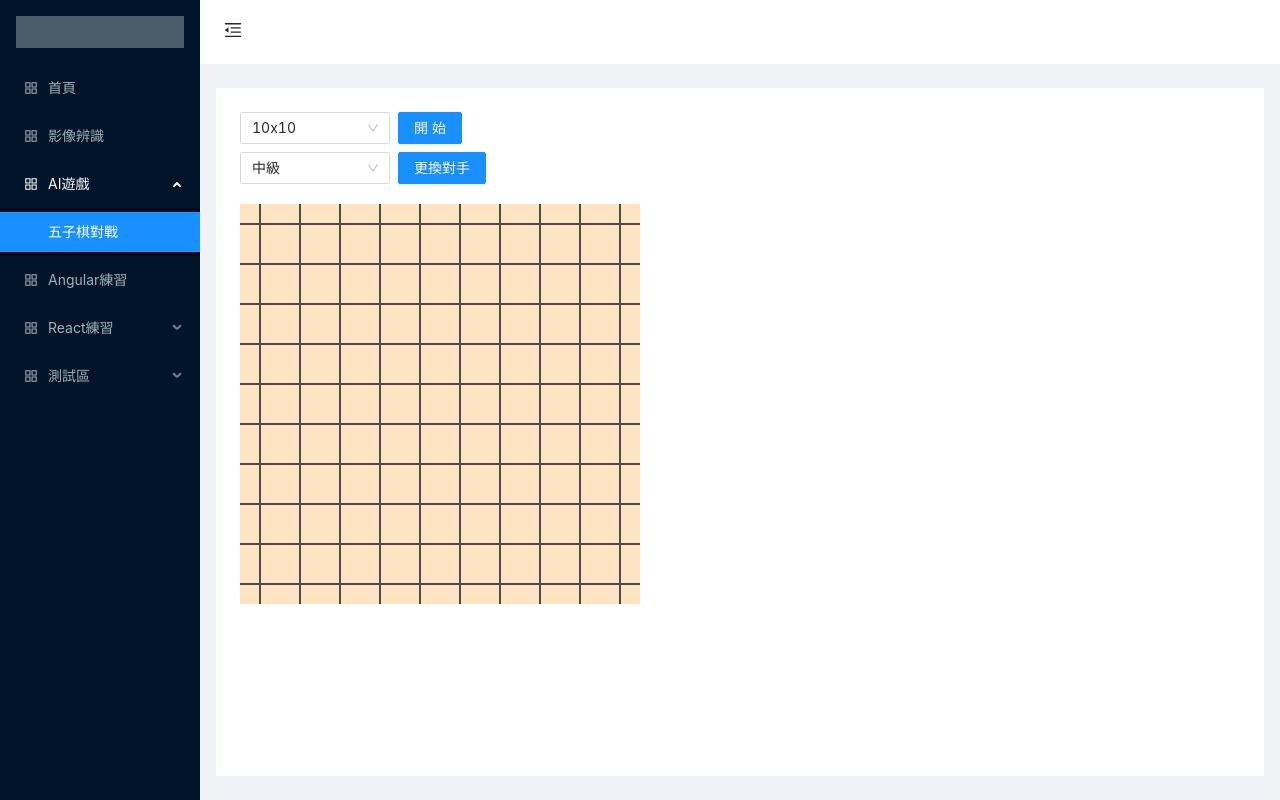
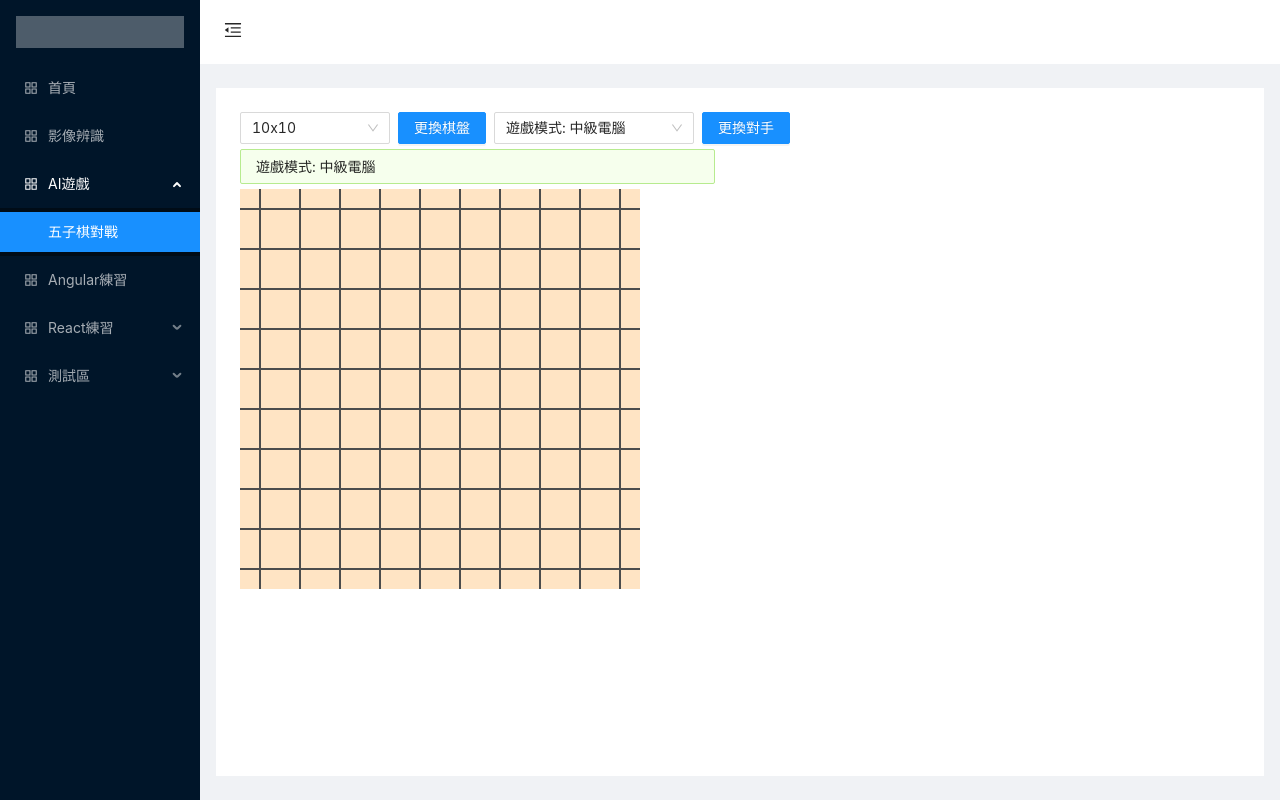
Before and after one commit to YueLung/react_frontend, a React (Create React App) app: page /ai/gomoku in a window 1280 px wide. Built offline with nearby package versions, Linux system fonts and the light colour scheme.

Commit message:
add latest chess hint

```diff
--- a/src/pages/gomoku/GomokuPage.css
+++ b/src/pages/gomoku/GomokuPage.css
@@ -1,5 +1,4 @@
 #goban {
-  margin-top: 20px;
   background-color: bisque;
 }
 
@@ -28,11 +27,16 @@
 [class*="chess"] {
   font-size: 0;
   box-shadow: none;
-  border: none !important;
+  border: none;
+  transform: scale(0.8);
 }
 
 [class*="chess"]:hover {
   /* background: transparent; */
+}
+
+.latest-chess {
+  box-shadow: rgb(31, 193, 27) 0px 0px 0px 4px
 }
 
 .none-chess,
--- a/src/pages/gomoku/GomokuPage.js
+++ b/src/pages/gomoku/GomokuPage.js
@@ -15,6 +15,7 @@ import { rdnPlayChess } from './logic/randomAi.js';
 import { easyPlayChess } from './logic/easyAi.js';
 import './GomokuPage.css';
 import { minMaxPlayChess } from './logic/minMaxAi.js';
+import { getOppositeChessType } from './logic/util';
 const { Option } = Select;
 
 
@@ -23,7 +24,7 @@ const GomokuPage = () => {
   const [selectedBoardSize, setSelectedBoardSize] = useState(10);
   const [currentBoardSize, setCurrentBoardSize] = useState(selectedBoardSize);
   const [boardModel, setBoardModel] = useState(Array.from({ length: currentBoardSize }, () => Array.from({ length: currentBoardSize }, () => NONE_CHESS)));
-  const [currentPlayer, setCurrentPlayer] = useState(BLACK_CHESS);
+  const [currentPlayChess, setCurrentPlayChess] = useState(BLACK_CHESS);
   const [isEndGame, setIsEndGame] = useState(false);
   const [message, setMessage] = useState('');
   const [latestChessInfo, setLatestChessInfo] = useState(null);
@@ -48,7 +49,9 @@ const GomokuPage = () => {
       const _isTie = checkIsTie(boardInfo);
       if (_isWin) {
         setIsEndGame(true);
-        setMessage(latestChessInfo.chessType === BLACK_CHESS ? '黑棋獲勝' : '白棋獲勝');
+        setMessage(prev => {
+          return `${prev}     ${(latestChessInfo.chessType === BLACK_CHESS ? '黑棋獲勝' : '白棋獲勝')}`;
+        });
         return;
       }
       else if (_isTie) {
@@ -59,7 +62,7 @@ const GomokuPage = () => {
     }
 
     // turn computer
-    if (opponentType !== PEOPLE && currentPlayer === aiPlayChess) {
+    if (opponentType !== PEOPLE && currentPlayChess === aiPlayChess) {
       // console.log('turn ai');
 
       let aiPlayPosition;
@@ -87,10 +90,9 @@ const GomokuPage = () => {
         chessType: aiPlayChess
       });
 
-      if (aiPlayChess === BLACK_CHESS) setCurrentPlayer(WHITE_CHESS);
-      else if (aiPlayChess === WHITE_CHESS) setCurrentPlayer(BLACK_CHESS);
+      const nextPlayChess = getOppositeChessType(aiPlayChess);
+      setCurrentPlayChess(nextPlayChess);
     }
-
   }, [boardModel]);
 
 
@@ -103,20 +105,24 @@ const GomokuPage = () => {
     setIsEndGame(false);
     setCurrentBoardSize(selectedBoardSize);
     setBoardModel(Array.from({ length: selectedBoardSize }, () => Array.from({ length: selectedBoardSize }, () => NONE_CHESS)));
-    setCurrentPlayer(BLACK_CHESS);
+    setCurrentPlayChess(BLACK_CHESS);
+    setMessage(opponentType);
   }
 
   const getStyle = (i, j) => {
-    if (boardModel[i][j] === NONE_CHESS) return 'none-chess';
-    if (boardModel[i][j] === BLACK_CHESS) return 'black-chess';
-    if (boardModel[i][j] === WHITE_CHESS) return 'white-chess';
+    let res = '';
+    if (latestChessInfo && latestChessInfo.y === i && latestChessInfo.x === j) res = 'latest-chess '
+    if (boardModel[i][j] === NONE_CHESS) return res + 'none-chess';
+    if (boardModel[i][j] === BLACK_CHESS) return res + 'black-chess';
+    if (boardModel[i][j] === WHITE_CHESS) return res + 'white-chess';
   }
 
   const onBoardClick = (i, j) => {
     if (boardModel[i][j] !== NONE_CHESS) return;
     if (isEndGame) return;
+    if (opponentType !== PEOPLE && currentPlayChess === aiPlayChess) return;
 
-    const chessType = currentPlayer === BLACK_CHESS ? BLACK_CHESS : WHITE_CHESS;
+    const chessType = currentPlayChess;
 
     setBoardModel(prev => {
       prev[i][j] = chessType;
@@ -125,15 +131,13 @@ const GomokuPage = () => {
 
     setLatestChessInfo({ x: j, y: i, chessType });
 
-    if (currentPlayer === BLACK_CHESS) setCurrentPlayer(WHITE_CHESS);
-    else if (currentPlayer === WHITE_CHESS) setCurrentPlayer(BLACK_CHESS);
+    const nextPlayChess = getOppositeChessType(currentPlayChess);
+    setCurrentPlayChess(nextPlayChess);
   }
 
 
   return (
     <>
-
-      <div>
       <Select
         defaultValue="10"
         style={{ width: 150 }}
@@ -150,13 +154,11 @@ const GomokuPage = () => {
         onClick={updatePlayRule}
         className="mr-2"
       >
-          開始
+        更換棋盤
       </Button>
-      </div>
-      <div className="mt-2">
       <Select
         defaultValue={selectedOpponentType}
-          style={{ width: 150 }}
+        style={{ width: 200 }}
         className="mr-2"
         onChange={(value) => setSelectedOpponentType(value)}
       >
@@ -169,11 +171,12 @@ const GomokuPage = () => {
 
       <Button
         type="primary"
-          onClick={() => { setOpponentType(selectedOpponentType) }}
+        onClick={() => { setOpponentType(selectedOpponentType); setMessage(selectedOpponentType); }}
       >
         更換對手
       </Button>
-      </div>
+
+      <Alert style={{ width: '475px', height: '35px' }} className="mt-1 mb-1" message={message} type="success" />
 
       <div id="goban" style={boardStyle}>
         {
@@ -189,11 +192,10 @@ const GomokuPage = () => {
                         <Button
                           type="primary"
                           shape="circle"
-                          // icon={<PlusOutlined />}
                           onClick={() => onBoardClick(i, j)}
                           className={getStyle(i, j)}
                         >
-                          ""
+                          chess
                         </Button>
                       </div>
                     ))
@@ -202,10 +204,6 @@ const GomokuPage = () => {
             ))
         }
       </div>
-
-      {isEndGame &&
-        <Alert className="mt-2" message={message} type="success" />
-      }
     </>
   )
 }
--- a/src/pages/gomoku/logic/define.js
+++ b/src/pages/gomoku/logic/define.js
@@ -11,8 +11,8 @@ export const RightOblique = 2
 export const LeftOblique = 3;
 
 
-export const PEOPLE = '雙人對戰';
-export const RANDOM_AI = '隨機下AI';
-export const EASY_AI = '簡單';
-export const MEDIUM_AI = '中級';
-export const HARD_AI = '困難';
+export const PEOPLE = '遊戲模式: 雙人對戰';
+export const RANDOM_AI = '遊戲模式: 電腦隨機下';
+export const EASY_AI = '遊戲模式: 簡單電腦';
+export const MEDIUM_AI = '遊戲模式: 中級電腦';
+export const HARD_AI = '遊戲模式: 困難電腦';
--- a/src/pages/gomoku/logic/minMaxAi.js
+++ b/src/pages/gomoku/logic/minMaxAi.js
@@ -87,12 +87,12 @@ function minMaxSearch(board, chessType, isMaxLayer, depth, alpha, beta, minMaxSe
     }
 
     if (depth === 0) {
-      console.log(`y: ${y}  x: ${x} score: ${tmpScore}  bestScore:${bestPosInfo.score} depth: ${depth} `);
+      // console.log(`y: ${y}  x: ${x} score: ${tmpScore}  bestScore:${bestPosInfo.score} depth: ${depth} `);
       //bestModel.PrintBoard();
     }
   }
 
-  console.log('bestPosInfo', bestPosInfo);
+  // console.log('bestPosInfo', bestPosInfo);
   return bestPosInfo;
 }
 
```
Lines whose indentation alone changed are shown as unchanged.
